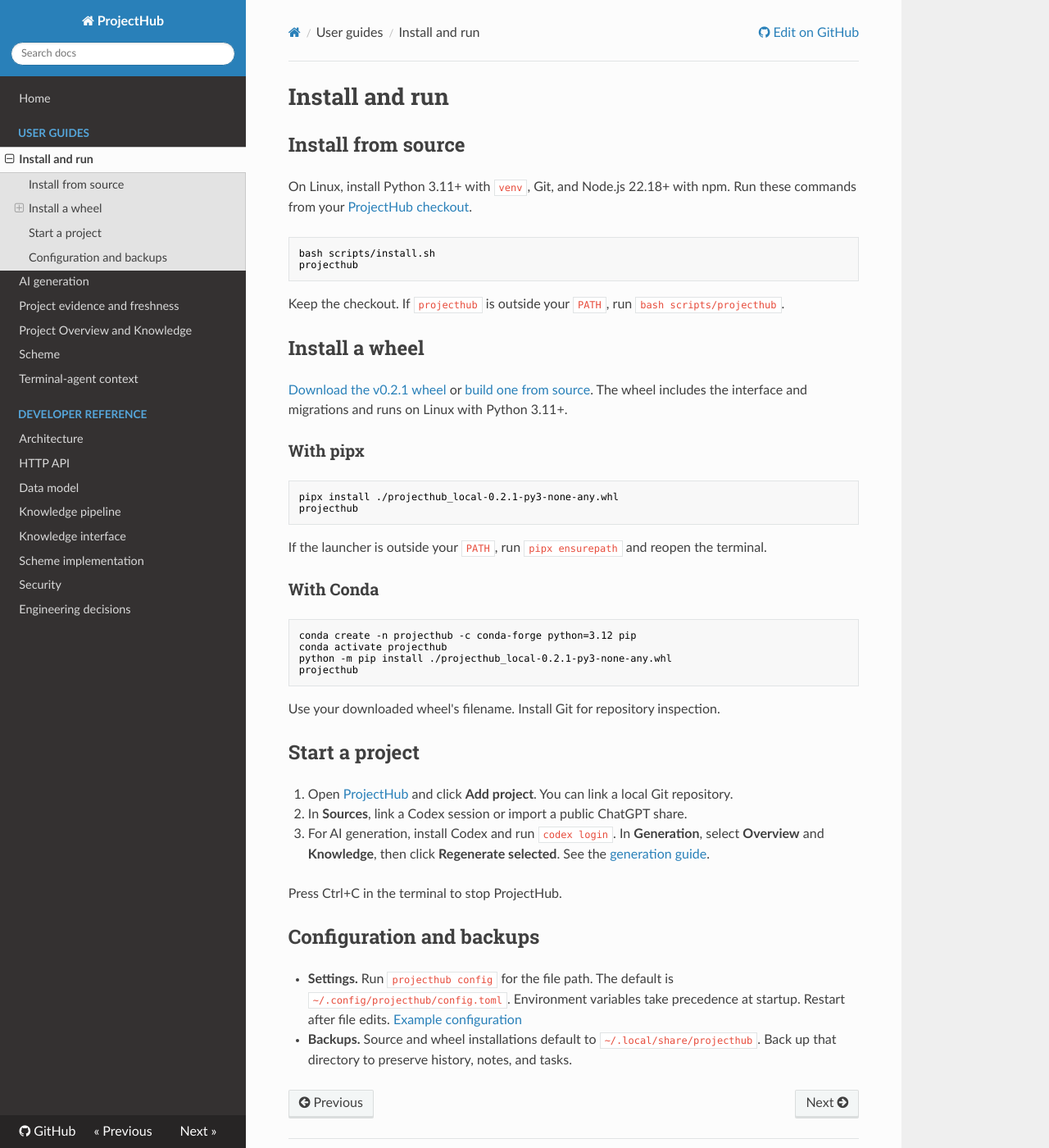
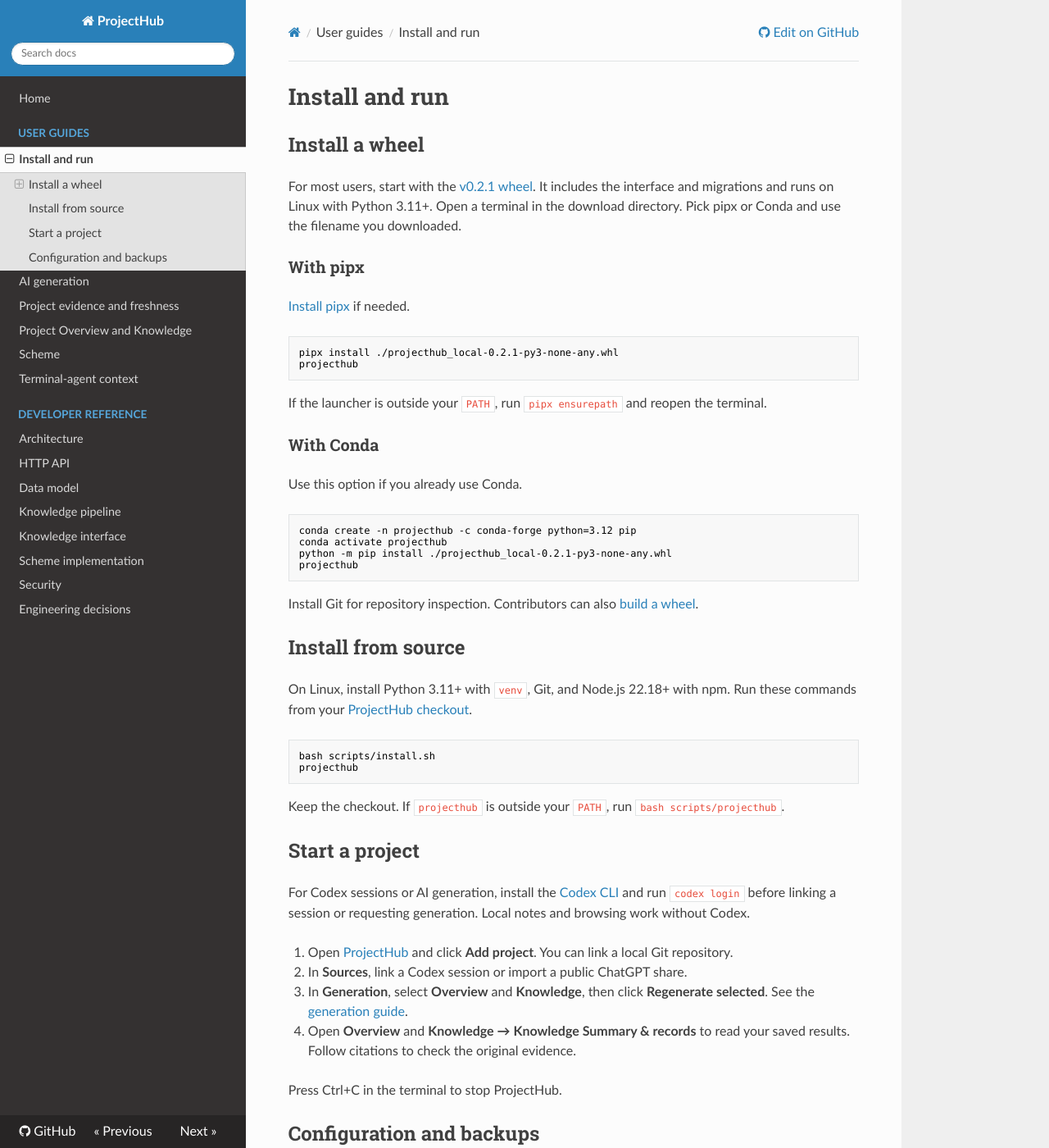
Before and after one commit to avnikonenko/ProjectHub, an MkDocs documentation site: the page built from docs/GETTING_STARTED.md, in a window 1280 px wide and 1400 px high. Shown: the whole window at 82% size. Built offline with MkDocs 1.6.1, drawn with Linux system fonts in a browser that asks for light colours; nearby versions of some CDN libraries.

Commit message:
Make the ProjectHub quick start wheel-first

````diff
--- a/docs/GETTING_STARTED.md
+++ b/docs/GETTING_STARTED.md
@@ -1,4 +1,37 @@
 # Install and run
+
+## Install a wheel
+
+For most users, start with the [v0.2.1 wheel](https://github.com/avnikonenko/ProjectHub/releases/download/v0.2.1/projecthub_local-0.2.1-py3-none-any.whl).
+It includes the interface and migrations and runs on Linux with Python 3.11+.
+Open a terminal in the download directory. Pick pipx or Conda and use the
+filename you downloaded.
+
+### With pipx
+
+[Install pipx](https://pipx.pypa.io/latest/how-to/install-pipx.html) if needed.
+
+```bash
+pipx install ./projecthub_local-0.2.1-py3-none-any.whl
+projecthub
+```
+
+If the launcher is outside your `PATH`, run `pipx ensurepath` and reopen the
+terminal.
+
+### With Conda
+
+Use this option if you already use Conda.
+
+```bash
+conda create -n projecthub -c conda-forge python=3.12 pip
+conda activate projecthub
+python -m pip install ./projecthub_local-0.2.1-py3-none-any.whl
+projecthub
+```
+
+Install Git for repository inspection. Contributors can also
+[build a wheel](README.md#build-a-wheel).
 
 ## Install from source
 
@@ -12,38 +45,16 @@ projecthub
 
 Keep the checkout. If `projecthub` is outside your `PATH`, run `bash scripts/projecthub`.
 
-## Install a wheel
+## Start a project
 
-[Download the v0.2.1 wheel](https://github.com/avnikonenko/ProjectHub/releases/download/v0.2.1/projecthub_local-0.2.1-py3-none-any.whl)
-or [build one from source](README.md#build-a-wheel). The wheel includes the
-interface and migrations and runs on Linux with Python 3.11+.
-
-### With pipx
-
-```bash
-pipx install ./projecthub_local-0.2.1-py3-none-any.whl
-projecthub
-```
-
-If the launcher is outside your `PATH`, run `pipx ensurepath` and reopen the
-terminal.
-
-### With Conda
-
-```bash
-conda create -n projecthub -c conda-forge python=3.12 pip
-conda activate projecthub
-python -m pip install ./projecthub_local-0.2.1-py3-none-any.whl
-projecthub
-```
-
-Use your downloaded wheel's filename. Install Git for repository inspection.
-
-## Start a project
+For Codex sessions or AI generation, install the [Codex CLI](https://learn.chatgpt.com/docs/codex/cli)
+and run `codex login` before linking a session or requesting generation. Local
+notes and browsing work without Codex.
 
 1. Open [ProjectHub](http://127.0.0.1:8766) and click **Add project**. You can link a local Git repository.
 2. In **Sources**, link a Codex session or import a public ChatGPT share.
-3. For AI generation, install Codex and run `codex login`. In **Generation**, select **Overview** and **Knowledge**, then click **Regenerate selected**. See the [generation guide](AI_GENERATION.md).
+3. In **Generation**, select **Overview** and **Knowledge**, then click **Regenerate selected**. See the [generation guide](AI_GENERATION.md).
+4. Open **Overview** and **Knowledge → Knowledge Summary & records** to read your saved results. Follow citations to check the original evidence.
 
 Press Ctrl+C in the terminal to stop ProjectHub.
 
````
Also changed, not shown: README.md (+29 -24 lines).
